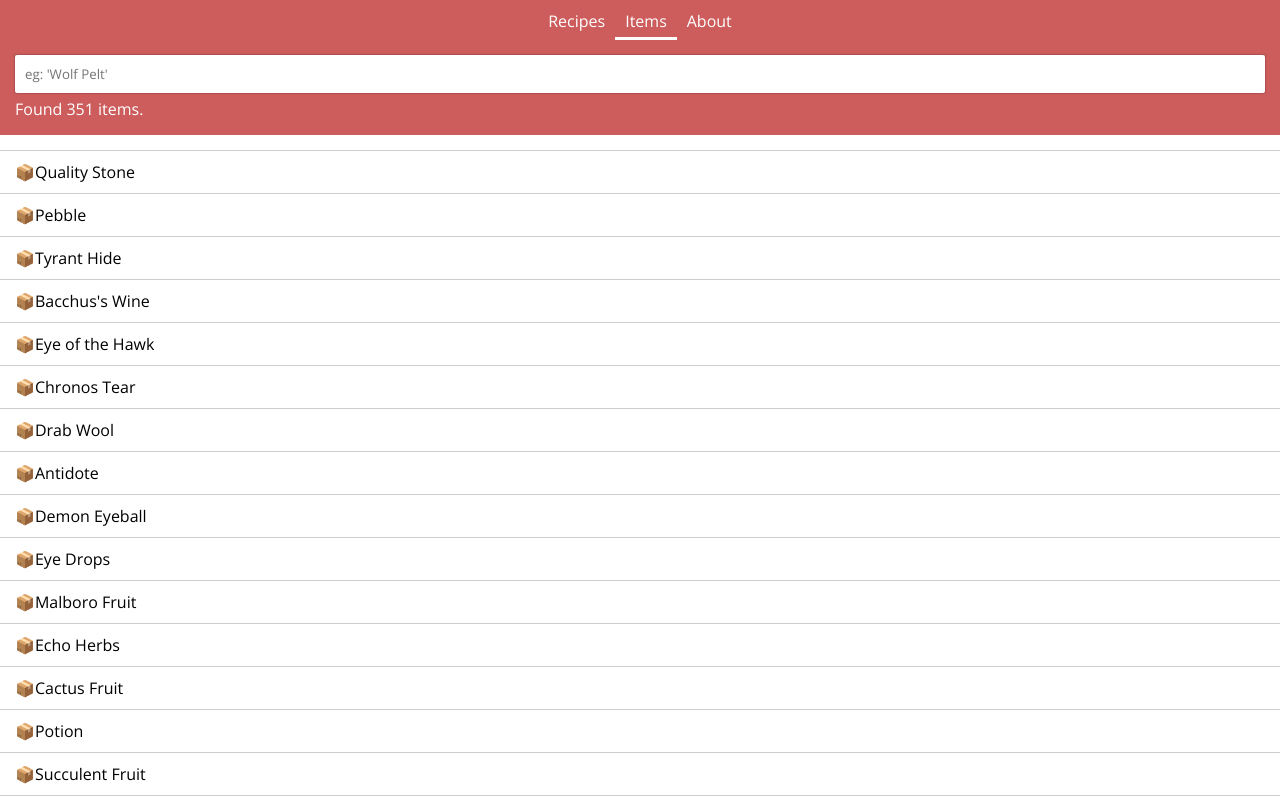
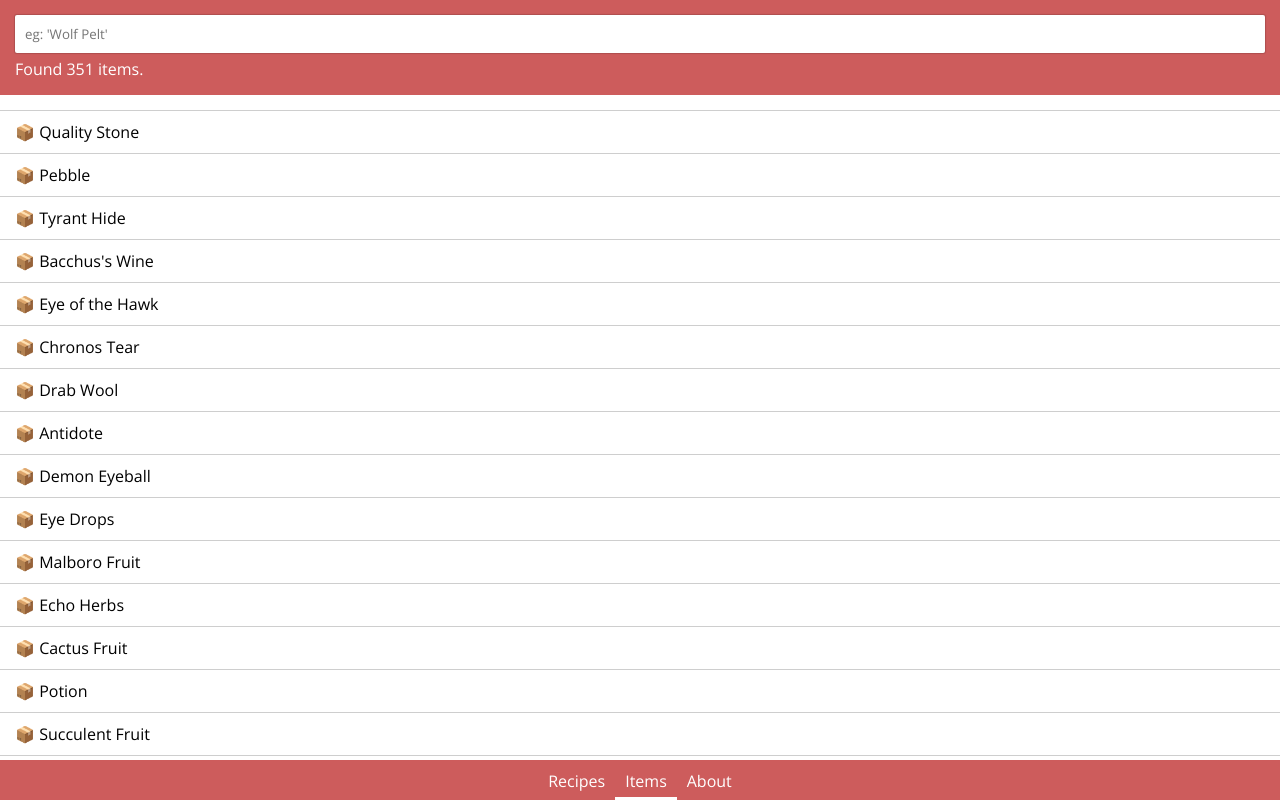
Before and after one commit to RedRoserade/ffxii-bazaar, a React (Create React App) app: page /#/items in a window 1280 px wide. Shown: the top 802 px of the page. Built offline with nearby package versions, Linux system fonts and the light colour scheme.

Commit message:
Put menu at the bottom, add back button to 'details' pages.

```diff
--- a/package.json
+++ b/package.json
@@ -3,6 +3,9 @@
   "version": "0.1.0",
   "private": true,
   "dependencies": {
+    "@fortawesome/fontawesome-svg-core": "^1.2.2",
+    "@fortawesome/free-solid-svg-icons": "^5.2.0",
+    "@fortawesome/react-fontawesome": "^0.1.2",
     "react": "^16.4.1",
     "react-dom": "^16.4.1",
     "react-router": "^4.3.1",
--- a/src/App.tsx
+++ b/src/App.tsx
@@ -14,11 +14,7 @@ class App extends React.Component {
     return (
       <HashRouter>
         <>
-          <nav className="MainNav">
-            <NavLink to="/recipes">Recipes</NavLink>
-            <NavLink to="/items">Items</NavLink>
-            <NavLink to="/about">About</NavLink>
-          </nav>
+          <main className="MainContents">
             <Switch>
               <Route path="/recipes/:id" component={RecipeDetails} />
               <Route path="/recipes" component={Recipes} />
@@ -30,6 +26,12 @@ class App extends React.Component {
 
               <Redirect from="/" to="/recipes" />
             </Switch>
+          </main>
+          <nav className="MainNav">
+            <NavLink to="/recipes">Recipes</NavLink>
+            <NavLink to="/items">Items</NavLink>
+            <NavLink to="/about">About</NavLink>
+          </nav>
         </>
       </HashRouter>
     );
--- /dev/null
+++ b/src/BackButton.tsx
@@ -0,0 +1,25 @@
+import * as React from "react";
+import { Route } from "react-router-dom";
+import { FontAwesomeIcon } from "@fortawesome/react-fontawesome";
+
+export function BackButton() {
+  return (
+    <Route>
+      {({ history }) => {
+        if (history.length === 0) {
+          return null;
+        }
+
+        return (
+          <button
+            type="button"
+            className={"BackButton"}
+            onClick={() => history.goBack()}
+          >
+            <FontAwesomeIcon icon="chevron-left" size="lg" />
+          </button>
+        );
+      }}
+    </Route>
+  );
+}
--- a/src/ItemDetails.tsx
+++ b/src/ItemDetails.tsx
@@ -12,6 +12,7 @@ import {
 import { RecipeItems } from "src/RecipeItems";
 import { GilLabel } from "src/Recipes";
 import { SubHeading } from "src/SubHeading";
+import { BackButton } from "src/BackButton";
 
 interface IParams {
   id: string;
@@ -56,8 +57,11 @@ class ItemDetails extends React.Component<
     return (
       <div className="Page">
         <header className="PageHeader">
-          <h2>{item.type}</h2>
-          <h1>{item.name}</h1>
+          {/* <h2>{item.type}</h2> */}
+          <div className="HeaderAndBackButton">
+            <BackButton />
+            <h1>{item.name}</h1>
+          </div>
         </header>
 
         <div>
--- a/src/Items.tsx
+++ b/src/Items.tsx
@@ -40,7 +40,7 @@ class Items extends React.Component {
           <div className="CustomList FullWidth">
             {displayedItems.map(i => (
               <Link to={`/items/${i.id}`} key={i.id} className="CustomListItem">
-                <ItemIcon item={i} /> {i.name}
+                <ItemIcon item={i} />&nbsp;{i.name}
               </Link>
             ))}
           </div>
--- a/src/RecipeDetails.tsx
+++ b/src/RecipeDetails.tsx
@@ -6,6 +6,7 @@ import { recipeMap } from "./data";
 import { SubHeading } from "src/SubHeading";
 import { RecipeItems } from "./RecipeItems";
 import { GilLabel } from "./Recipes";
+import { BackButton } from "./BackButton";
 
 interface IParams {
   id: string;
@@ -23,7 +24,10 @@ class RecipeDetails extends React.Component<IRecipeDetailsProps> {
       <div className="Page">
         <header className="PageHeader">
           <h2>{recipe.repeatable && "Repeatable"} Recipe</h2>
-          <h1>{recipe.name}</h1>
+          <div className="HeaderAndBackButton">
+            <BackButton />
+            <h1>{recipe.name}</h1>
+          </div>
         </header>
 
         <div>
--- a/src/RecipeItems.tsx
+++ b/src/RecipeItems.tsx
@@ -16,7 +16,7 @@ export function RecipeItems({ items }: { items: IRecipeItem[] }) {
           className="CustomListItem RecipeItem"
           to={`/items/${i.item.id}`}
         >
-          <ItemIcon item={i.item} /> <span>{i.item.name}</span>
+          <ItemIcon item={i.item} />&nbsp;<span>{i.item.name}</span>
           <span className="CustomListItemBadge">{i.quantity}x</span>
         </Link>
       ))}
--- a/src/index.css
+++ b/src/index.css
@@ -5,6 +5,12 @@
 :root {
   --heading-bg-color: #cd5c5c;
   --heading-text-color: white;
+}
+
+html,
+body {
+  width: 100%;
+  height: 100%;
 }
 
 body {
@@ -55,7 +61,6 @@ h6 {
   margin-bottom: 15px;
 
   padding: 15px;
-  padding-top: 0;
 
   display: flex;
   flex-direction: column;
@@ -68,13 +73,44 @@ h6 {
   top: 0;
 }
 
+.HeaderAndBackButton {
+  display: flex;
+  align-items: center;
+}
+
+.HeaderAndBackButton > .BackButton {
+  flex-shrink: 0;
+
+  padding: 0;
+  padding-right: 15px;
+}
+
+.HeaderAndBackButton > h1 {
+  flex: 1;
+  margin: 0;
+}
+
+#root {
+  display: flex;
+  flex-direction: column;
+  height: 100%;
+}
+
 .PageHeader > h1,
 .PageHeader > h2 {
   margin: 0;
   margin-top: 10px;
 }
 
+.MainContents {
+  flex: 1;
+}
+
 .MainNav {
+  flex-shrink: 0;
+  position: sticky;
+  bottom: 0;
+
   display: flex;
   flex-direction: row;
   justify-content: center;
@@ -140,7 +176,6 @@ h6 {
 }
 
 .HeadingSearchInput {
-  margin-top: 15px;
   padding: 10px;
   border-radius: 2px;
 
@@ -165,3 +200,11 @@ textarea {
   align-items: center;
   flex-direction: column;
 }
+
+.BackButton {
+  background: transparent;
+  color: inherit;
+  border: none;
+  font-size: inherit;
+  font-family: inherit;
+}
--- a/src/index.tsx
+++ b/src/index.tsx
@@ -1,8 +1,14 @@
 import * as React from "react";
 import * as ReactDOM from "react-dom";
 import App from "./App";
+
 import "./index.css";
 import { unregister } from "./registerServiceWorker";
+
+import { library } from "@fortawesome/fontawesome-svg-core";
+import { faChevronLeft } from "@fortawesome/free-solid-svg-icons";
+
+library.add(faChevronLeft);
 
 ReactDOM.render(<App />, document.getElementById("root") as HTMLElement);
 // registerServiceWorker();
```
Also changed, not shown: 1 other file (tests, documents, lock files or other folders). Lines whose indentation alone changed are shown as unchanged.
